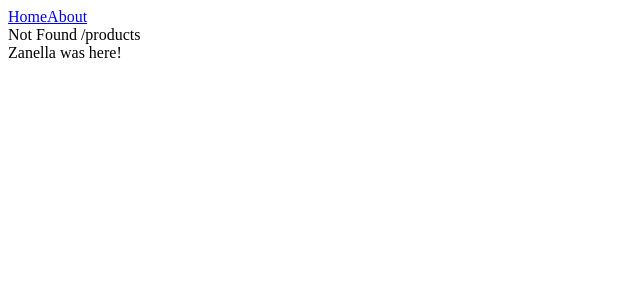
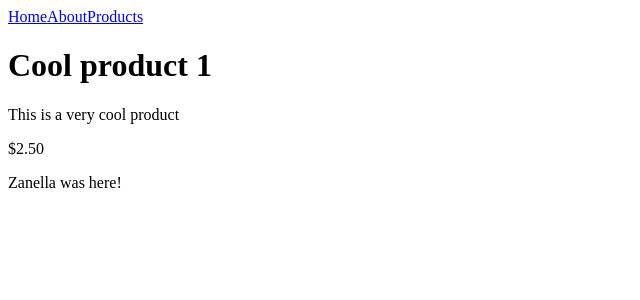
Before and after one commit to rafael-zanella/ecommerce-next-app, a Next.js app: page /products in a window 1280 px wide. Before the commit this address had no page. Shown: the top 300 px of the page, without its empty margins (0-640 px from the left). Built offline with nearby package versions, Linux system fonts and the light colour scheme.

Commit message:
feat: add products page.

```diff
--- a/pages/_app.js
+++ b/pages/_app.js
@@ -9,6 +9,9 @@
       <Link href="/about">
         <a>About</a>
       </Link>
+      <Link href="/products">
+        <a>Products</a>
+      </Link>
 
       <Component {...pageProps} />
 
--- /dev/null
+++ b/pages/products.js
@@ -0,0 +1,11 @@
+const Products = () => {
+  return (
+    <>
+      <h1>Cool product 1</h1>
+      <p>This is a very cool product</p>
+      <p>$2.50</p>
+    </>
+  )
+}
+
+export default Products;
```
